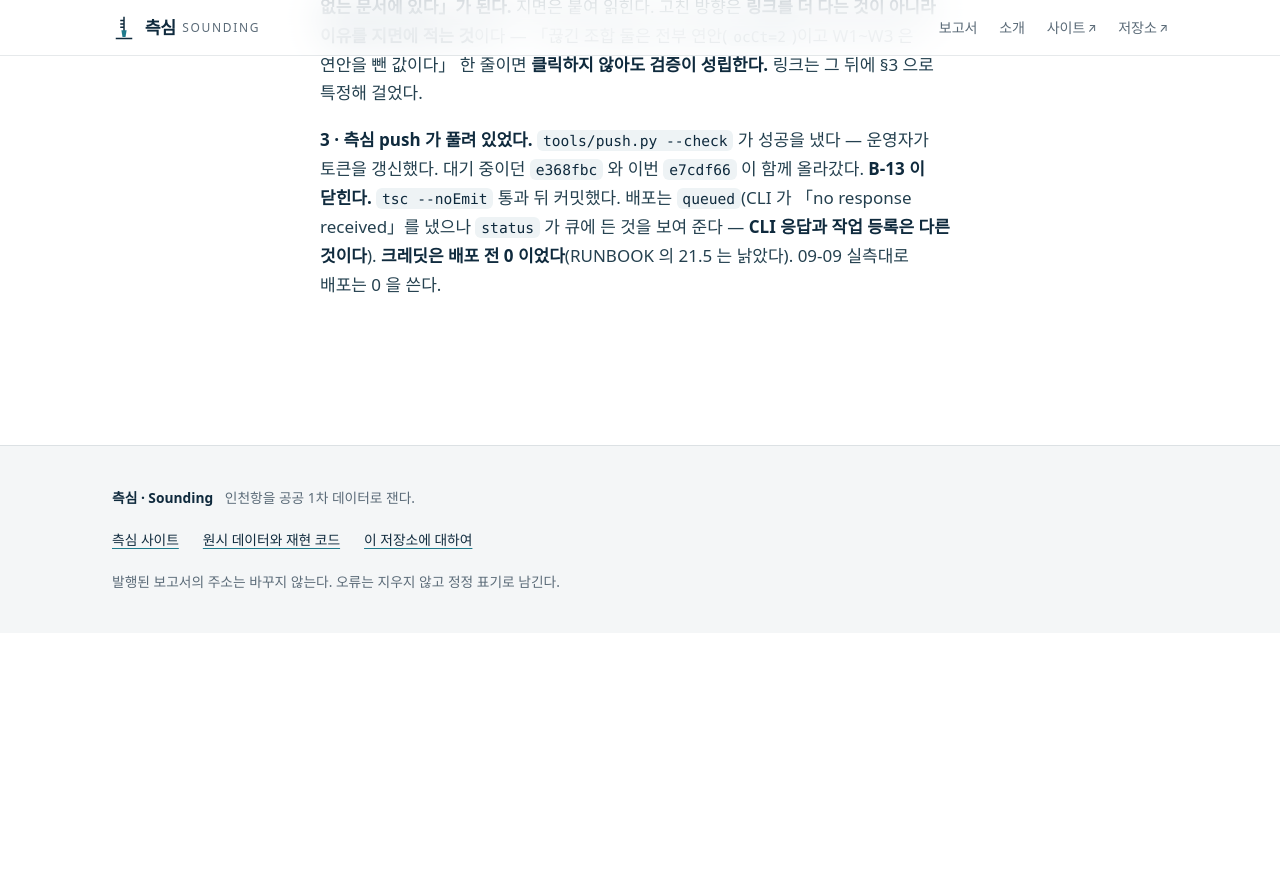
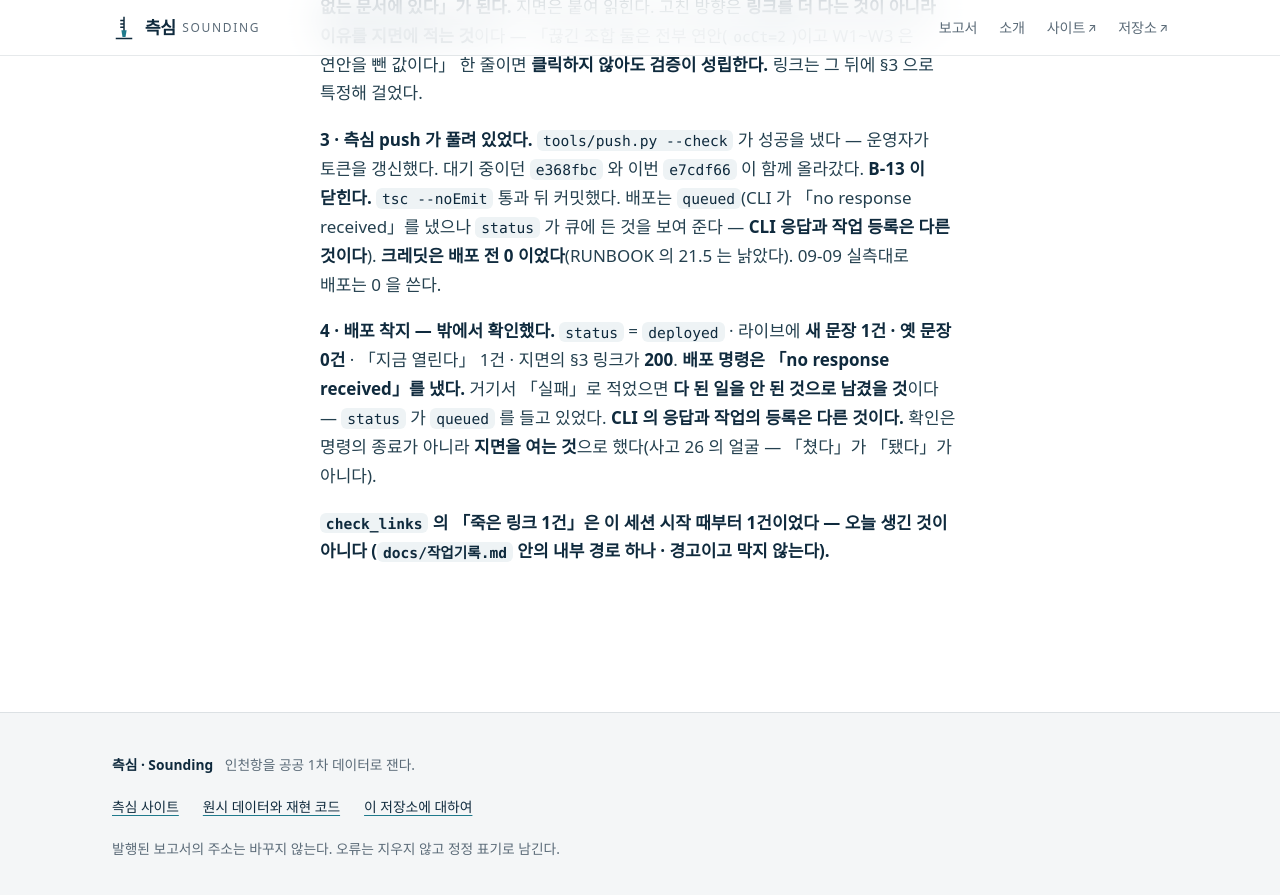
Before and after one commit to jisangj03-dev/incheon-port-analysis, a Jekyll site: the page built from docs/작업기록.md, in a window 1280 px wide and 900 px high, scrolled down 114829 px. Shown: the top 895 px of the window. Built offline with Jekyll 4.4.1, drawn with Linux system fonts in a browser that asks for light colours; some web fonts are replaced; our own code applies the rules of GitHub Pages for plain Markdown files; before the commit the page ends 115462 px from its top, so only the background shows below that.

Commit message:
docs: 측심 배포가 착지했다 — 밖에서 확인했다
`status` = `deployed` · 라이브에 새 문장 1건 · **옛 문장 0건** · 지면의 §3 링크 200.

**배포 명령은 「no response received」를 냈다.** 거기서 멈춰 「실패」로 적었으면
다 된 일을 안 된 것으로 남겼을 것이다 — `status` 는 `queued` 를 들고 있었다.
**CLI 의 응답과 작업의 등록은 다른 것이고, 확인은 명령의 종료가 아니라 지면을 여는 것이다.**

Co-Authored-By: Claude Opus 5 (1M context) <noreply@anthropic.com>
Claude-Session: https://claude.ai/code/session_01KFYvgjL5ghepZqAvxg2a7P

```diff
--- a/docs/작업기록.md
+++ b/docs/작업기록.md
@@ -2535,3 +2535,12 @@ origin/main 에 있고 GitHub 에서 200 이며 「이 FAIL 이 W1~W3 을 오염
 `tsc --noEmit` 통과 뒤 커밋했다. 배포는 `queued`(CLI 가 「no response received」를 냈으나
 `status` 가 큐에 든 것을 보여 준다 — **CLI 응답과 작업 등록은 다른 것이다**).
 **크레딧은 배포 전 0 이었다**(RUNBOOK 의 21.5 는 낡았다). 09-09 실측대로 배포는 0 을 쓴다.
+
+**4 · 배포 착지 — 밖에서 확인했다.** `status` = `deployed` · 라이브에 **새 문장 1건 · 옛 문장 0건** ·
+「지금 열린다」 1건 · 지면의 §3 링크가 **200**.
+**배포 명령은 「no response received」를 냈다.** 거기서 「실패」로 적었으면 **다 된 일을 안 된 것으로
+남겼을 것**이다 — `status` 가 `queued` 를 들고 있었다. **CLI 의 응답과 작업의 등록은 다른 것이다.**
+확인은 명령의 종료가 아니라 **지면을 여는 것**으로 했다(사고 26 의 얼굴 — 「쳤다」가 「됐다」가 아니다).
+
+*`check_links` 의 「죽은 링크 1건」은 이 세션 시작 때부터 1건이었다 — 오늘 생긴 것이 아니다
+(`docs/작업기록.md` 안의 내부 경로 하나 · 경고이고 막지 않는다).*
```
Also changed, not shown: docs/STATUS.md (+1 -1 lines).
